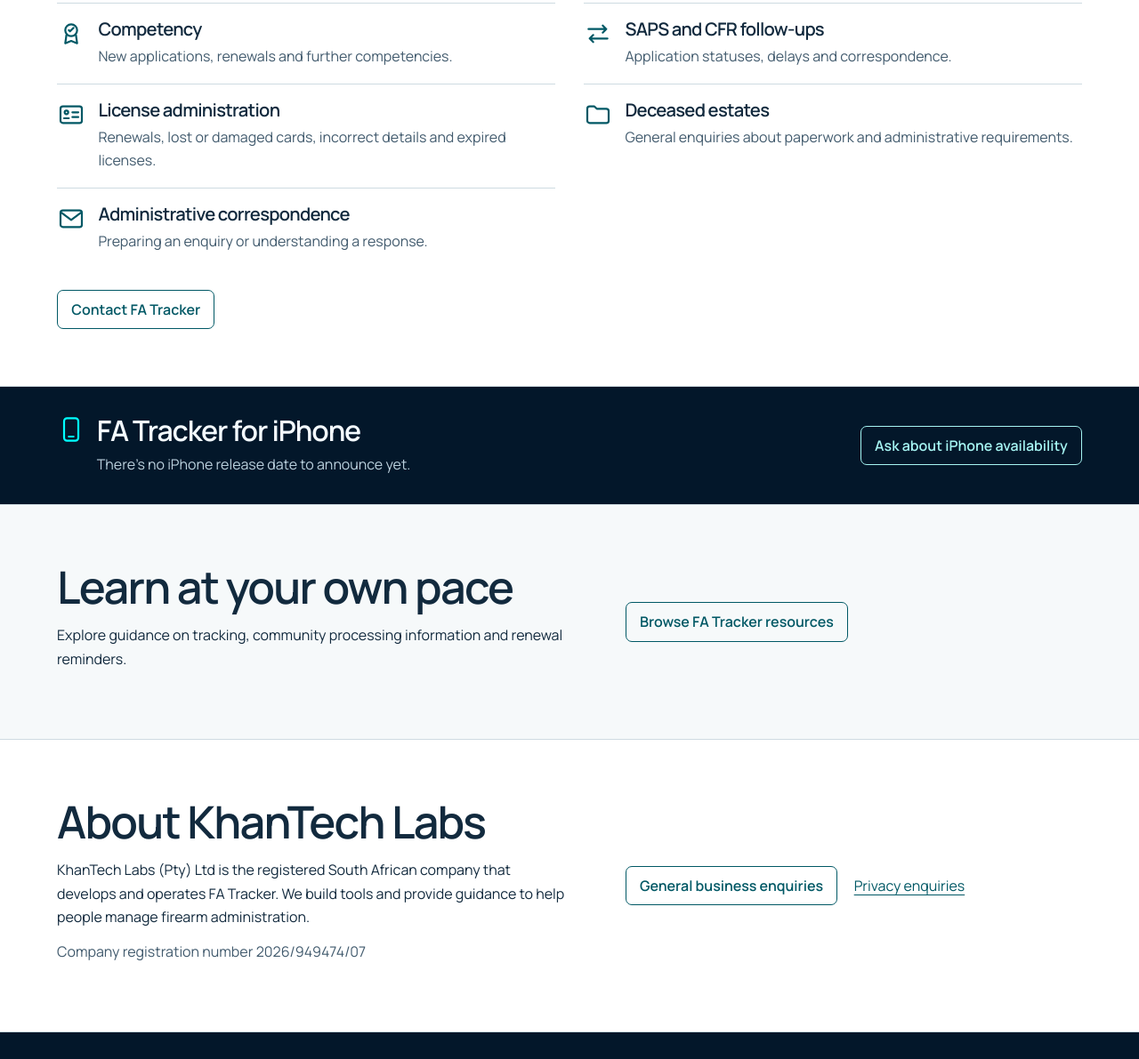
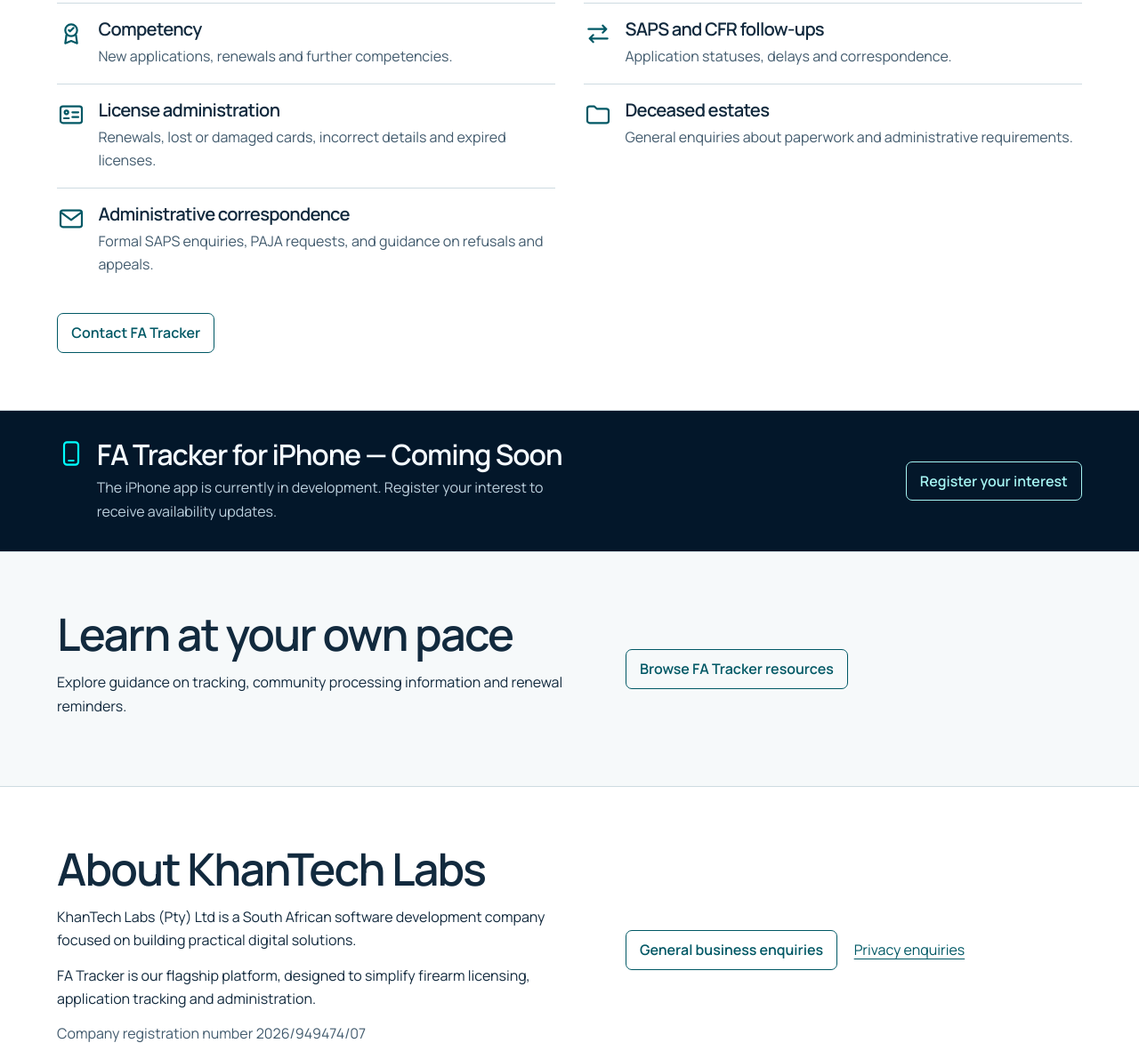
Before and after one commit to Lone-Wold/KhanTech-Labs-Website, a plain HTML site: page index.html in a window 1280 px wide. Shown: the part 1936-3127 px from the top of the page at 89% size. Drawn offline with Linux system fonts and the light colour scheme.

Commit message:
Finalize public website copy for publication review

```diff
--- a/index.html
+++ b/index.html
@@ -90,7 +90,7 @@
   <div class="wrap split">
     <div>
       <h2 id="motivation-title">Professional Firearm License Motivations</h2>
-      <p class="lead">Individually prepared by a person, tailored to your circumstances.</p>
+      <p class="lead">Professionally written and individually tailored to your circumstances.</p>
       <ul class="motivation-types">
         <li>New license applications</li><li>Self-defence motivations</li>
         <li>Occasional and dedicated sport shooting</li><li>Occasional and dedicated hunting</li>
@@ -129,7 +129,7 @@
       <li><svg class="section-icon" aria-hidden="true"><use href="assets/img/service-icons.svg#follow-up"></use></svg><div><h3>SAPS and CFR follow-ups</h3><p>Application statuses, delays and correspondence.</p></div></li>
       <li><svg class="section-icon" aria-hidden="true"><use href="assets/img/service-icons.svg#record"></use></svg><div><h3>License administration</h3><p>Renewals, lost or damaged cards, incorrect details and expired licenses.</p></div></li>
       <li><svg class="section-icon" aria-hidden="true"><use href="assets/img/service-icons.svg#folder"></use></svg><div><h3>Deceased estates</h3><p>General enquiries about paperwork and administrative requirements.</p></div></li>
-      <li><svg class="section-icon" aria-hidden="true"><use href="assets/img/service-icons.svg#mail"></use></svg><div><h3>Administrative correspondence</h3><p>Preparing an enquiry or understanding a response.</p></div></li>
+      <li><svg class="section-icon" aria-hidden="true"><use href="assets/img/service-icons.svg#mail"></use></svg><div><h3>Administrative correspondence</h3><p>Formal SAPS enquiries, PAJA requests, and guidance on refusals and appeals.</p></div></li>
     </ul>
     <a class="action" href="support/">Contact FA Tracker</a>
   </div>
@@ -139,9 +139,9 @@
   <div class="wrap split">
     <div class="availability-title">
       <svg class="section-icon" aria-hidden="true"><use href="assets/img/service-icons.svg#phone"></use></svg>
-      <div><h2 id="iphone-title">FA Tracker for iPhone</h2><p class="quiet">There’s no iPhone release date to announce yet.</p></div>
+      <div><h2 id="iphone-title">FA Tracker for iPhone — Coming Soon</h2><p class="quiet">The iPhone app is currently in development. Register your interest to receive availability updates.</p></div>
     </div>
-    <div class="actions"><a class="action" href="support/#iphone">Ask about iPhone availability</a><div data-store-links hidden><a class="action" data-store="app-store" hidden>Download on the App Store</a></div></div>
+    <div class="actions"><a class="action" href="support/#iphone">Register your interest</a><div data-store-links hidden><a class="action" data-store="app-store" hidden>Download on the App Store</a></div></div>
   </div>
 </section>
 
@@ -156,7 +156,8 @@
   <div class="wrap split">
     <div>
       <h2 id="about-title">About KhanTech Labs</h2>
-      <p class="measure">KhanTech Labs (Pty) Ltd is the registered South African company that develops and operates FA Tracker. We build tools and provide guidance to help people manage firearm administration.</p>
+      <p class="measure">KhanTech Labs (Pty) Ltd is a South African software development company focused on building practical digital solutions.</p>
+      <p class="measure">FA Tracker is our flagship platform, designed to simplify firearm licensing, application tracking and administration.</p>
       <p class="muted">Company registration number 2026/949474/07</p>
     </div>
     <div class="actions"><a class="action" href="mailto:info@khantech.co.za">General business enquiries</a><a href="mailto:privacy@khantech.co.za">Privacy enquiries</a></div>
```
Also changed, not shown: support/index.html (+1 -1 lines).
